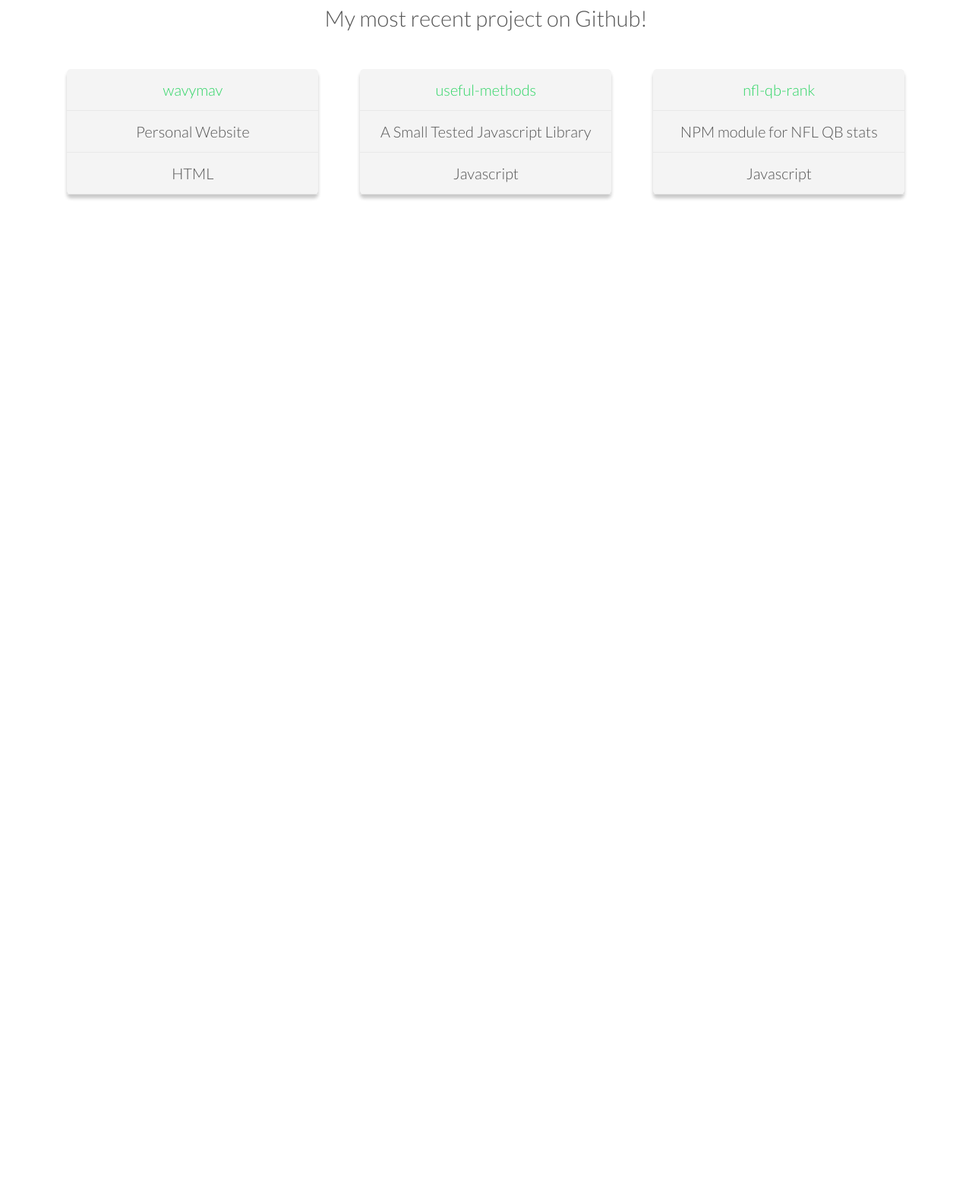
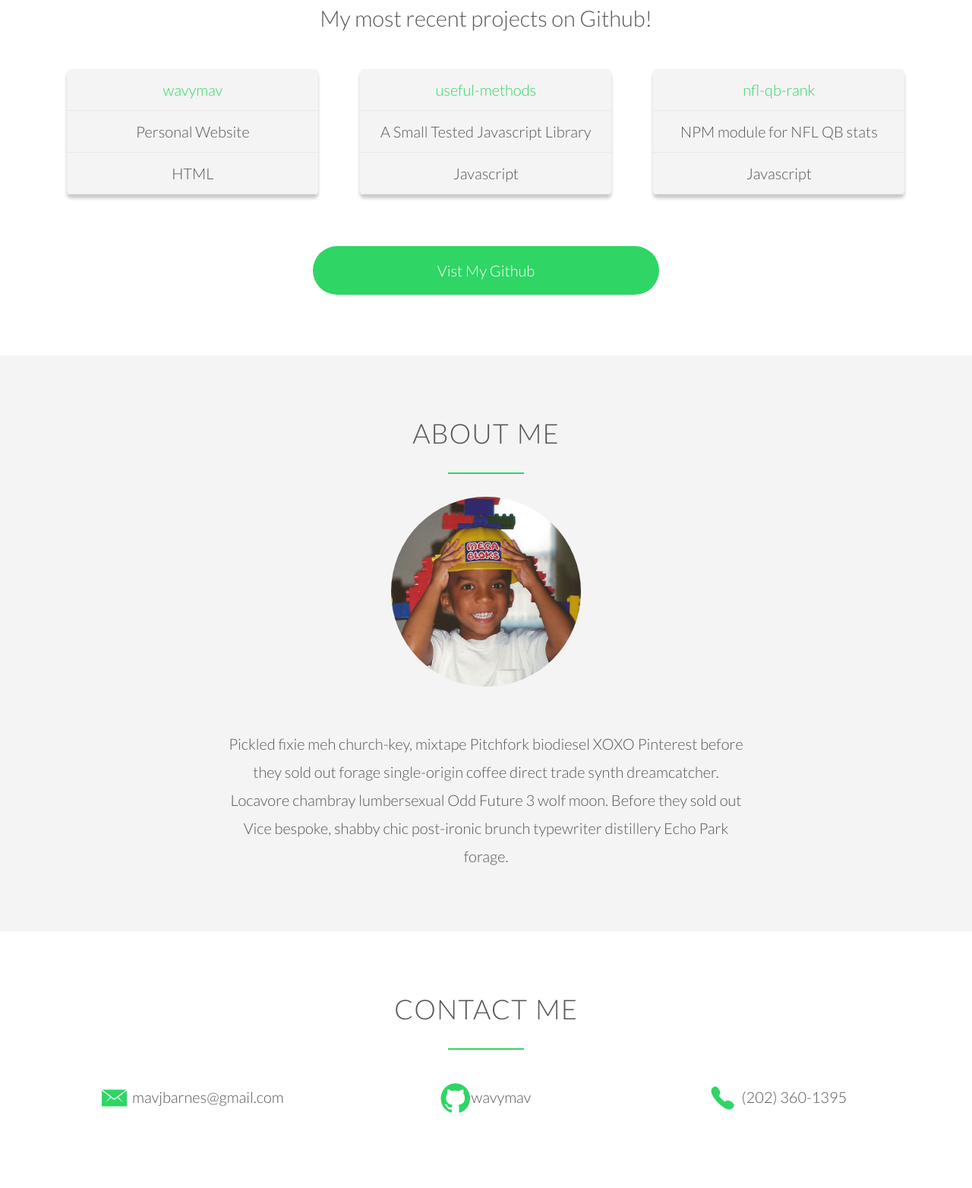
Before and after one commit to wavymav/wavymav, a plain HTML site: page index.html in a window 1280 px wide. Shown: the part 1077-2641 px from the top of the page at 76% size. Before the commit the page ends 1424 px from the top, so only its background shows below. Drawn offline with nearby package versions, Linux system fonts and the light colour scheme.

Commit message:
added contact section

```diff
--- a/index.html
+++ b/index.html
@@ -29,11 +29,11 @@
             </div>
         </header>
 
-        <section class="projects" id="#projects">
+        <section class="projects" id="projects">
             <div class="row">
-                <h2 class="title">Projects</h2>
+                <h2>Projects</h2>
                 <i class="ion-social-octocat icon-big"></i>
-                <p class="project-desc">My most recent project on Github!</p>
+                <p class="project-desc">My most recent projects on Github!</p>
             </div>
             <div class="row proj-space">
                 <div class="col span-1-of-3">
@@ -83,6 +83,40 @@
                     </div>
                 </div>
             </div>
+            <div class="row">
+                <a class="btn-full" href="https://github.com/wavymav">Vist My Github</a>
+            </div>
+        </section>
+
+        <section class="about-me" id="about">
+            <div class="row">
+                <h2>ABout Me</h2>
+            </div>
+            <div class="row">
+                <img class="mega-block" src="public/img/mega-block.jpeg">
+            </div>
+            <div class="row">
+                <p class="about-body">
+                     Pickled fixie meh church-key, mixtape Pitchfork biodiesel XOXO Pinterest before they sold out forage single-origin coffee direct trade synth dreamcatcher. Locavore chambray lumbersexual Odd Future 3 wolf moon. Before they sold out Vice bespoke, shabby chic post-ironic brunch typewriter distillery Echo Park forage.
+                </p>
+            </div>
+        </section>
+
+        <section class="contact" id="#contact">
+            <div class="row">
+                <h2>Contact Me</h2>
+            </div>
+            <div class="row contacts">
+                <div class="col span-1-of-3">
+                    <p><i class="ion-ios-email icon-contact"></i>mavjbarnes@gmail.com</p>
+                </div>
+                <div class="col span-1-of-3">
+                    <p><i class="ion-social-github icon-contact"></i>wavymav</p>
+                </div>
+                <div class="col span-1-of-3">
+                    <p><i class="ion-ios-telephone icon-contact"></i>(202) 360-1395</p>
+                </div>
+            </div>
         </section>
     </body>
 </html>
--- a/public/css/style.css
+++ b/public/css/style.css
@@ -100,9 +100,6 @@ h2:after {
     margin-top: 30px;
 }
 
-/* ---- PARAGRAPHS ---- */
-
-
 
 /* ---- ICONS ---- */
 
@@ -112,6 +109,18 @@ h2:after {
     color: #2FD565;
     margin-bottom: 10px;
     text-align: center;
+}
+
+.icon-contact {
+    display: inline-block;
+    width: 30px;
+    text-align: center;
+    color: #2FD565;
+    font-size: 220%;
+    margin-right: 10px;
+    line-height: 120%;
+    vertical-align: middle;
+    margin-top: -4px;
 }
 
 /*--------------------------------------------*/
@@ -229,3 +238,60 @@ header {
 .name {
     color: #2FD565;
 }
+
+
+.btn-full:link,
+.btn-full:visited {
+    display: block;
+    text-align: center;
+    background-color: #2FD565;
+    text-decoration: none;
+    padding: 20px 10px;
+    margin: 5% 30% 0 30%;
+    border-radius: 50px;
+    color: #fff;
+    transition: background-color: 0.3s;
+}
+
+.btn-full:hover,
+.btn-full:active {
+    background-color: #24b754;
+}
+
+/*--------------------------------------------*/
+/* ABOUT ME */
+/*--------------------------------------------*/
+
+.about-me {
+    background-color: #f4f4f4;
+}
+
+.mega-block {
+    height: 250px;
+    width: auto;
+    display: block;
+    margin: 0 auto;
+    border-radius: 50%;
+}
+
+
+.about-body {
+    line-height: 185%;
+    width: 60%;
+    margin-top: 5%;
+    margin-left: 20%;
+    text-align: center;
+}
+
+/*--------------------------------------------*/
+/* CONTACT ME */
+/*--------------------------------------------*/
+
+
+.contacts p {
+    text-align: center;
+}
+
+/*--------------------------------------------*/
+/* FOOTER */
+/*--------------------------------------------*/
```
